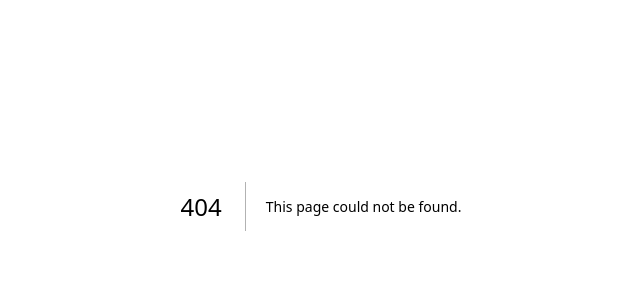
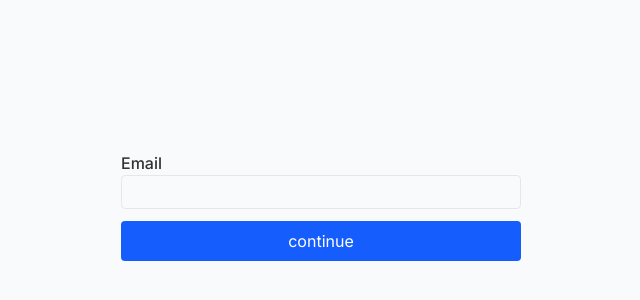
Before and after one commit to Exiger-Supplier-Portal/Exiger-Supplier-Portal, a Next.js app in the folder frontend/: page /registration in a window 1280 px wide. Before the commit this address had no page. Shown: the part 194-494 px from the top of the page, without its empty margins (319-959 px from the left). Built offline with nearby package versions, Linux system fonts and the light colour scheme.

Commit message:
react hook form with zod

```diff
--- a/frontend/package.json
+++ b/frontend/package.json
@@ -9,6 +9,7 @@
     "lint": "eslint"
   },
   "dependencies": {
+    "@hookform/resolvers": "^5.2.2",
     "@radix-ui/react-dialog": "^1.1.15",
     "@radix-ui/react-dropdown-menu": "^2.1.16",
     "@radix-ui/react-label": "^2.1.7",
@@ -24,7 +25,9 @@
     "react": "19.1.0",
     "react-dom": "19.1.0",
     "sonner": "^2.0.7",
-    "tailwind-merge": "^3.3.1"
+    "react-hook-form": "^7.65.0",
+    "tailwind-merge": "^3.3.1",
+    "zod": "^4.1.12"
   },
   "devDependencies": {
     "@eslint/eslintrc": "^3",
--- a/frontend/src/app/page.tsx
+++ b/frontend/src/app/page.tsx
@@ -9,10 +9,11 @@ import {
   CardTitle,
 } from "@/components/ui/card";
 
+import RegistrationForm from "./registration/page";
 export default function Home() {
   return (
     <div className="flex min-h-screen w-screen flex-col items-center justify-center p-24">
-      <SignInButton />
+      <RegistrationForm />
     </div>
   );
 }
--- /dev/null
+++ b/frontend/src/app/registration/layout.tsx
@@ -0,0 +1,15 @@
+import React from 'react';
+
+export default function RegistrationLayout({
+  children,
+}: {
+  children: React.ReactNode;
+}) {
+  return (
+    <div className="min-h-screen flex items-center justify-center bg-gray-50">
+      <div className="max-w-md w-full p-6">
+        {children}
+      </div>
+    </div>
+  );
+}
--- /dev/null
+++ b/frontend/src/app/registration/newUser/layout.tsx
@@ -0,0 +1,15 @@
+import React from 'react';
+
+export default function NewUserLayout({
+  children,
+}: {
+  children: React.ReactNode;
+}) {
+  return (
+    <div className="min-h-screen flex items-center justify-center bg-gray-50">
+      <div className="max-w-md w-full p-6">
+        {children}
+      </div>
+    </div>
+  );
+}
--- /dev/null
+++ b/frontend/src/app/registration/newUser/page.tsx
@@ -0,0 +1,32 @@
+"use client"
+
+import z from "zod";
+import ZodForm from "@/components/auth/ZodForm";
+import { fetchWithAuth } from "@/lib/fetch";
+import { useSearchParams } from "next/navigation";
+
+// type Props = {
+//   connectRelationships: (data: any) => void; // definitely should be careful about typing this
+// };
+
+// export default function NewUserForm({ connectRelationships }: Props) {
+//   const searchParams = useSearchParams();
+//   const email = searchParams.get("email");
+//   const schema = z.object({
+//     name: z.string(),
+//   });
+
+//   return (
+//     <ZodForm
+//       validationSchema={schema}
+//       onSubmit={connectRelationships}
+//       buttonText="Register"
+//     ></ZodForm>
+//   );
+// }
+
+export default function NewUserForm() {
+  return (
+    <h1>newUserForm</h1>
+  )
+}
--- /dev/null
+++ b/frontend/src/app/registration/page.tsx
@@ -0,0 +1,71 @@
+"use client"
+
+import ZodForm from "@/components/auth/ZodForm";
+import { fetchWithAuth }from "@/lib/fetch";
+import { z } from "zod";
+import { useRouter } from "next/navigation";
+
+type VerifyEmailResponse = {
+  emailExists: boolean;
+  token: string;
+};
+
+export default function RegistrationForm() {
+  const emailSchema = z.object({
+    email: z.email("Please enter a valid email"),
+  });
+
+  const router = useRouter();
+
+  const handleSubmit = async (values: z.infer<typeof emailSchema>) => {
+    try {
+      router.push(`${process.env.NEXT_PUBLIC_BACKEND_URL}/oauth2/authorization/okta`);
+
+      // const exists = await fetchWithAuth<VerifyEmailResponse, any>({
+      //   path: "/api/verify-email",
+      //   method: "POST",
+      //   body: JSON.stringify({ userEmail: values.email }),
+      // });
+
+      // if (!exists.ok || !exists.data) {
+      //   throw new Error("Error with Fetch");
+      // }
+
+
+      // if (exists.data.emailExists) {
+      //   try {
+      //     const token = exists.data.token
+      //     const res = await fetchWithAuth<{ connectionSuccess: boolean }, { registrationToken: string }>({
+      //       path: "/api/verify-email/connect",
+      //       method: "POST",
+      //       body: { registrationToken: JSON.stringify({ token })},
+      //     });
+
+      //     if (!res.ok || !res.data) {
+      //       throw new Error("Failed to connect user");
+      //     }
+
+      //     if (res.data.connectionSuccess) {
+      //       console.log("User connected successfully!");
+      //     } else {
+      //       console.warn("Connection failed");
+      //     }
+      //   } catch (err) {
+      //     console.error("Error connecting user:", err);
+      //   }
+      // } else {
+      //   // redirect to second form
+      //   router.push(`/registration/newUser?email=${encodeURIComponent(values.email)}`);
+      // }
+    } catch (e) {}
+  };
+
+  const connectRelationships = async () => {
+    const res = await fetchWithAuth({
+      path: "/api/verify-email/connect",
+      method: "POST",
+    });
+  };
+
+  return <ZodForm validationSchema={emailSchema} onSubmit={handleSubmit} />;
+}
--- /dev/null
+++ b/frontend/src/components/auth/ZodForm.tsx
@@ -0,0 +1,64 @@
+"use client"
+import React from "react";
+import { z, ZodObject, ZodString, ZodNumber } from "zod";
+import { useForm } from "react-hook-form";
+import { zodResolver } from "@hookform/resolvers/zod";
+
+type Props<T extends ZodObject<any>> = {
+  validationSchema: T;
+  onSubmit: (data: z.infer<T>) => void;
+  buttonText?: string;
+};
+
+export default function ZodForm<T extends ZodObject<any>>({
+  validationSchema,
+  onSubmit,
+  buttonText = "continue"
+}: Props<T>,
+) {
+  const shape = validationSchema.shape;
+
+  const {
+    register,
+    handleSubmit,
+    formState: { errors },
+  } = useForm({
+    resolver: zodResolver(validationSchema),
+  });
+
+  const getInputType = (field: z.ZodType<any>): string => {
+    if (field instanceof ZodNumber) return "number";
+    if (field instanceof ZodString) {
+      const checks = (field as any)._def.checks || [];
+      if (checks.some((c: any) => c.kind === "email")) return "email";
+    }
+    return "text";
+  };
+
+  return (
+    <form onSubmit={handleSubmit(onSubmit)} className="flex flex-col gap-3">
+      {Object.entries(shape).map(([key, field]) => {
+        const inputType = getInputType(field as z.ZodType<any>);
+
+        return (
+          <div key={key}>
+            <label className="block font-medium capitalize">{key}</label>
+            <input
+              {...register(key as any)}
+              type={inputType}
+              className="border rounded px-2 py-1 w-full"
+            />
+            {errors[key] && (
+              <p className="text-red-500 text-sm">
+                {(errors[key]?.message as string) || "Invalid input"}
+              </p>
+            )}
+          </div>
+        );
+      })}
+      <button type="submit" className="bg-blue-600 text-white px-4 py-2 rounded cursor-pointer">
+        {buttonText}
+      </button>
+    </form>
+  );
+}
--- /dev/null
+++ b/frontend/src/lib/fetch.ts
@@ -0,0 +1,58 @@
+type HttpMethod = "GET" | "POST" | "PUT" | "PATCH" | "DELETE";
+
+type FetchWithAuthProps<Body = unknown> = {
+  path: string;
+  method: HttpMethod;
+  headers?: Record<string, string>;
+  body?: Body;
+};
+
+export type FetchResult<T> = { ok: true; data: T } | { ok: false; error: string };
+
+export async function fetchWithAuth<TResponse = unknown, TBody = unknown>(
+  { path, method, headers = {}, body }: FetchWithAuthProps<TBody>,
+  responseFn?: (response: Response) => Promise<TResponse>
+): Promise<FetchResult<TResponse>> {
+  const url = `${process.env.NEXT_PUBLIC_BACKEND_URL}${path}`;
+
+  try {
+    if (typeof window === "undefined") {
+      const { cookies } = await import("next/headers");
+      const cookieStore = await cookies();
+      const jsessionID = cookieStore.get("JSESSIONID")?.value;
+      if (jsessionID) {
+        headers["Cookie"] = `JSESSIONID=${jsessionID}`;
+      }
+    }
+
+    const response = await fetch(url, {
+      method,
+      credentials: "include",
+      headers: {
+        "Content-Type": "application/json",
+        ...headers,
+      },
+      body: body && method !== "GET" ? JSON.stringify(body) : undefined,
+    });
+
+    if (response.ok) {
+      const data = responseFn ? await responseFn(response) : await response.json();
+      return { ok: true, data };
+    } else {
+      let errorMessage = "Unknown error";
+      try {
+        const errJson = await response.json();
+        errorMessage = errJson.message || JSON.stringify(errJson);
+      } catch {
+        errorMessage = await response.text();
+      }
+
+      return { ok: false, error: errorMessage };
+    }
+  } catch (err) {
+    return {
+      ok: false,
+      error: "Unknown network error",
+    };
+  }
+}
```
Also changed, not shown: frontend/src/app/(authed)/dashboard/page.tsx (line endings or trailing spaces), 2 other files (tests, documents, lock files or other folders).
